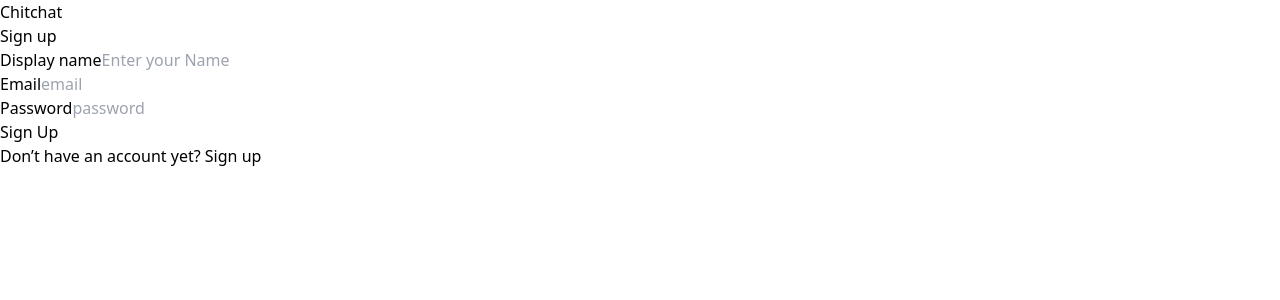
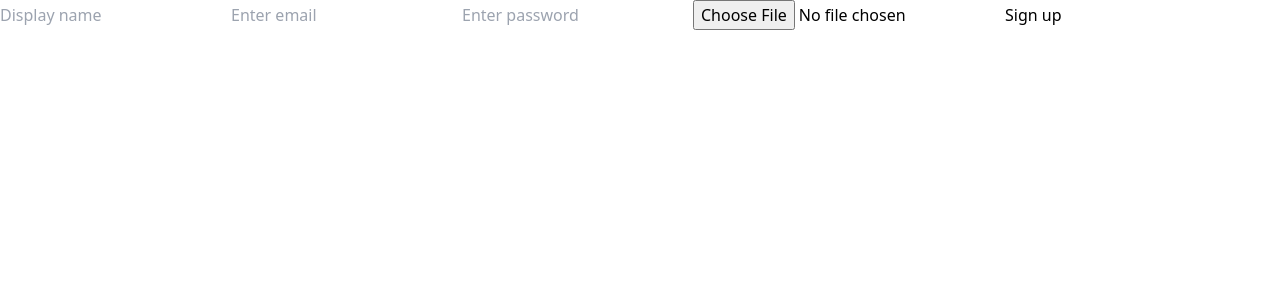
Before and after one commit to rishang14/Chat-app, a React (Vite) app in the folder chat-app/: page / in a window 1280 px wide. Shown: the top 300 px of the page. Built offline with nearby package versions, Linux system fonts and the light colour scheme.

Commit message:
added login page

```diff
--- a/chat-app/src/pages/Register.jsx
+++ b/chat-app/src/pages/Register.jsx
@@ -1,48 +1,19 @@
 
 const Register = () => {
   return (
-<div className="bg-gray-200 ">
-  <div className="flex flex-col items-center justify-center px-6 py-8 mx-auto md:h-screen lg:py-0">
-
-      <div className="w-full bg-white rounded-lg shadow dark:border md:mt-0 sm:max-w-md xl:p-0  dark:border-gray-700">
-          <div
-        className="p-6 space-y-4 md:space-y-6 sm:p-8">
-        <h1 className="text-xl font-bold leading-tight tracking-tight text-black md:text-2xl text-center">Chitchat</h1>
-              <h1
-            className="text-s  leading-tight tracking-tight text-black  text-center">
-                  Sign up
-              </h1>
-              <form
-            className="space-y-4 md:space-y-6" action="#">
-                  <div>
-                      <label for="name"
-                    className="block mb-2 text-sm font-medium text-black ">Display name</label>
-                      <input type="name" className="bg-gray-50 border border-gray-300 text-black sm:text-sm rounded-lg block w-full p-2.5   " placeholder="Enter your Name" required=""/>
-                  </div>
-                  <div>
-                      <label for="email"
-                    className="block mb-2 text-sm font-medium text-black">Email</label>
-                      <input type="email" placeholder="email"
-                    className="bg-gray-50 border border-gray-300 text-black sm:text-sm rounded-lg block w-full p-2.5 " required=""/>
-                  </div>
-                  <div>
-                      <label for="password"
-                    className="block mb-2 text-sm font-medium text-black">Password</label>
-                      <input type="password" placeholder="password"
-                    className="bg-gray-50 border border-gray-300 text-black sm:text-sm rounded-lg block w-full p-2.5 " required=""/>
-                  </div>
-                  <button type="submit"
-                className="bg-gray-50 border border-gray-300 text-black sm:text-sm rounded-lg block w-full p-2.5 ">Sign Up</button>
-                  <p
-                className="text-sm font-light text-gray-500 dark:text-gray-400">
-                      Don’t have an account yet? <a href="#"
-                    className="font-medium text-primary-600 hover:underline dark:text-primary-500">Sign up</a>
-                  </p>
-              </form>
-          </div>
+    <>
+     <div >
+      <div>
+        <form >
+          <input type="text" placeholder="Display name" />
+          <input type="email"  placeholder="Enter email"/>
+          <input type="password" placeholder="Enter password"/>
+          <input type="file" />
+          <button>Sign up </button>
+        </form>
       </div>
-  </div>
-</div>
+     </div>
+    </>
   )
 }
 
```
Also changed, not shown: chat-app/src/pages/Login.jsx (+16 -0 lines).
